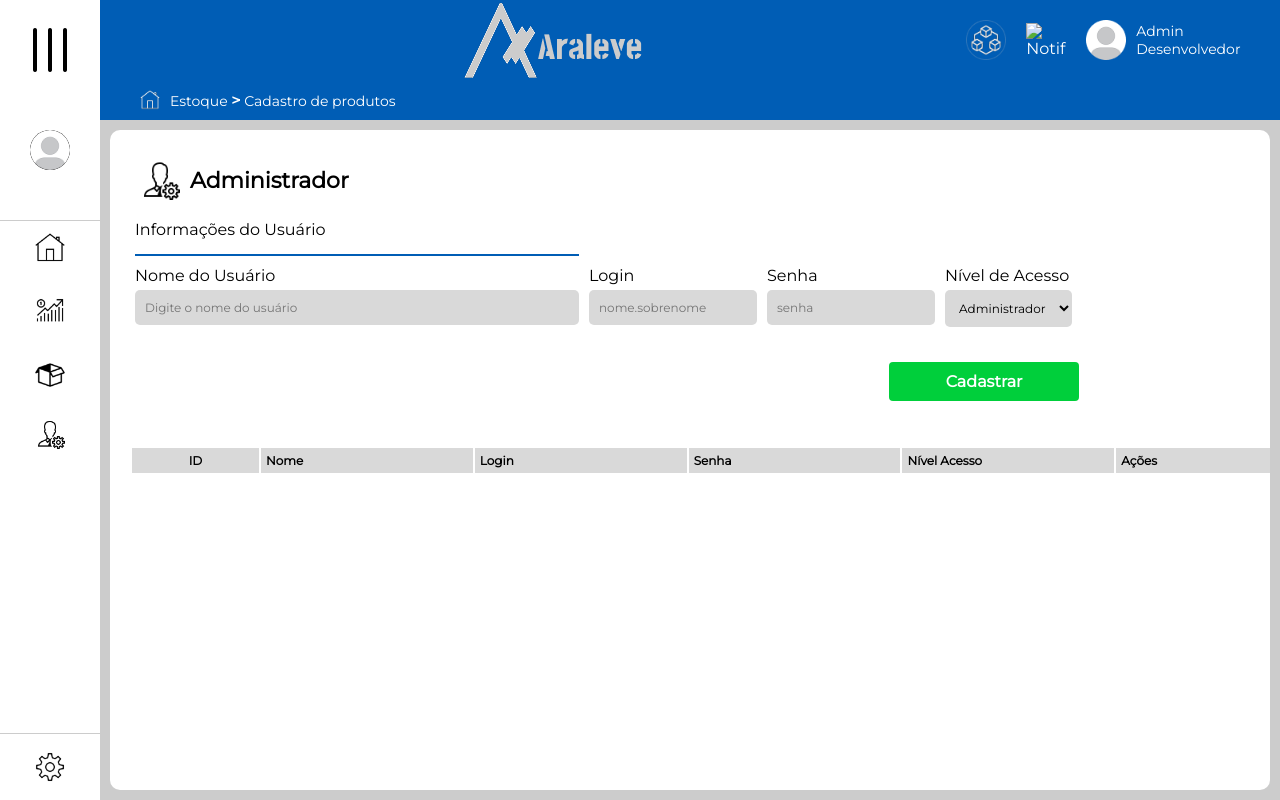
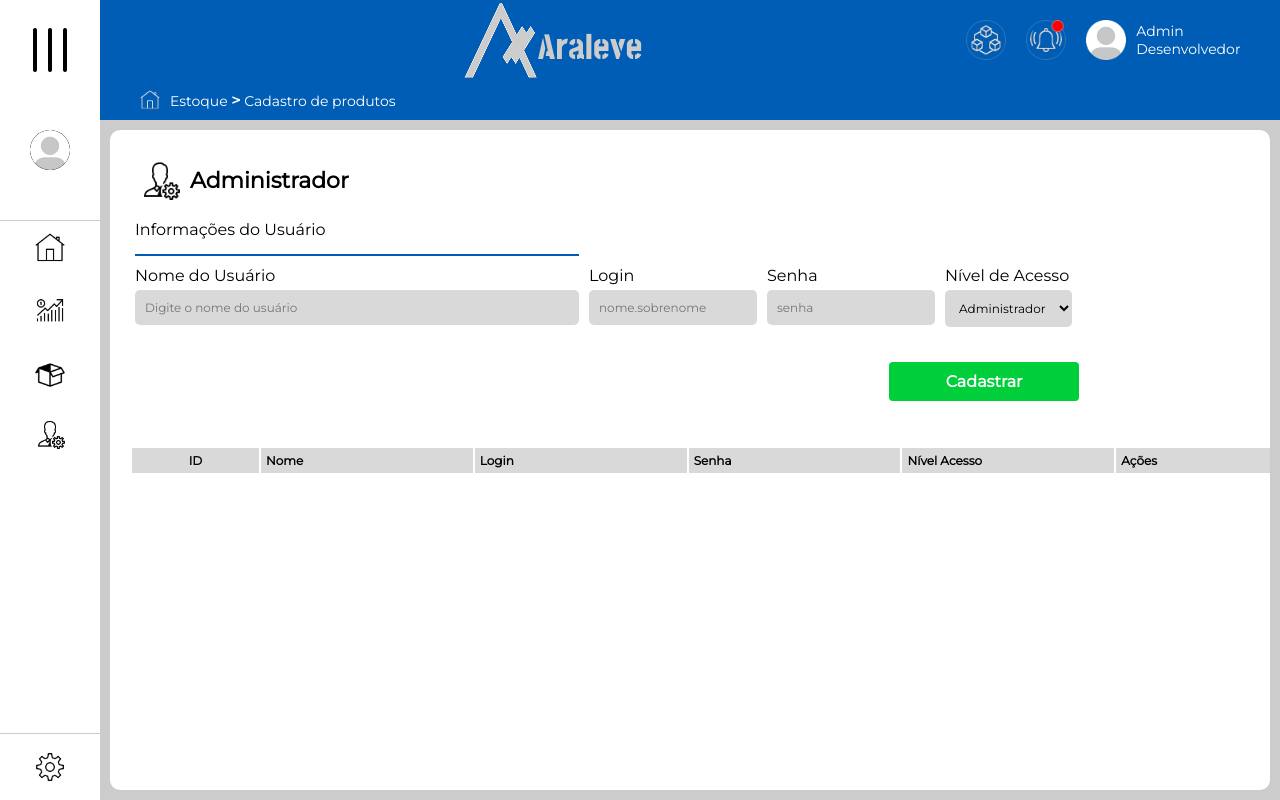
Before and after one commit to ErnaneMoraes/Back-end-Dev, a website with bundled scripts: page public/adm.html in a window 1280 px wide. Built offline with nearby package versions, Linux system fonts and the light colour scheme; a web font is replaced by a local one.

Commit message:
Notification icon

```diff
--- a/public/adm.html
+++ b/public/adm.html
@@ -27,7 +27,7 @@
                     <img src="assets/Logo.png" alt="Logo">
                     <div class="container-modulos">
                         <img src="assets/Modulos.png" alt="Modulos">
-                        <img src="assets/Notificações.png" alt="Notificações">
+                        <img src="assets/Notificacao.png" alt="Notificações">
                         <div class="perfil">
                             <img src="assets/Perfil.png" alt="Foto de Perfil">
                             <div class="perfil-descricao">
```
Also changed, not shown: public/cad_produto.html (+1 -1 lines), public/clientes.html (+1 -1 lines), public/consultaPedidos.html (+1 -1 lines), public/estoqueProdutos.html (+1 -1 lines), public/inicio.html (+1 -1 lines), public/pedido.html (+1 -1 lines), public/assets/Notificacao.png (renamed from public/assets/NotificaçSes.png).
